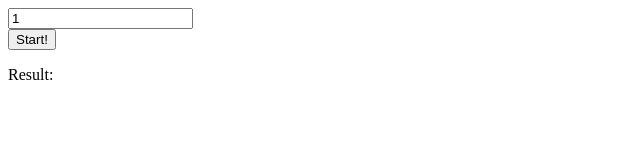
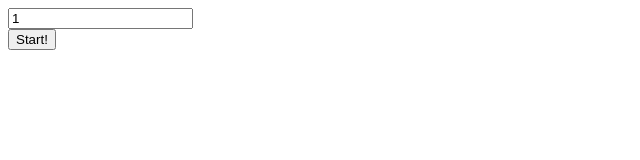
Before and after one commit to shojicode/MathHomeWork-2021-first-beetle, a plain HTML site: page index.html in a window 1280 px wide. Shown: the full height of the page, 0-640 px from the left. Drawn offline with Linux system fonts and the light colour scheme.

Commit message:
不要になった部分の削除

```diff
--- a/index.html
+++ b/index.html
@@ -14,9 +14,6 @@
     <div id="StartButton">
       <input type="button" value="Start!" onclick="ClickStart();">
     </div>
-    <div id="">
-      <p>Result:</p>
-    </div>
     <div id="result">
         <p id="resultdisplay"></p>
     </div>
```
